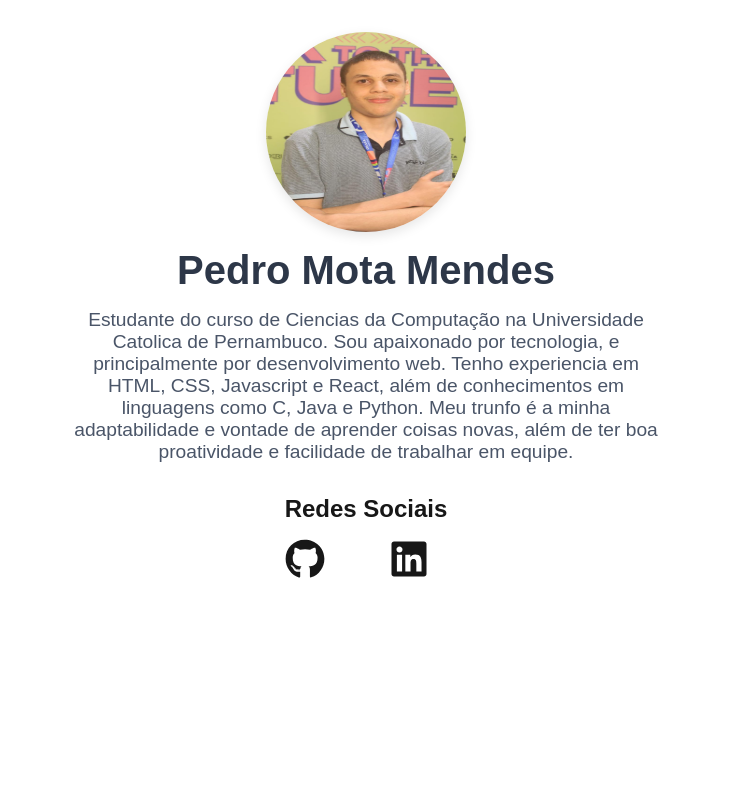
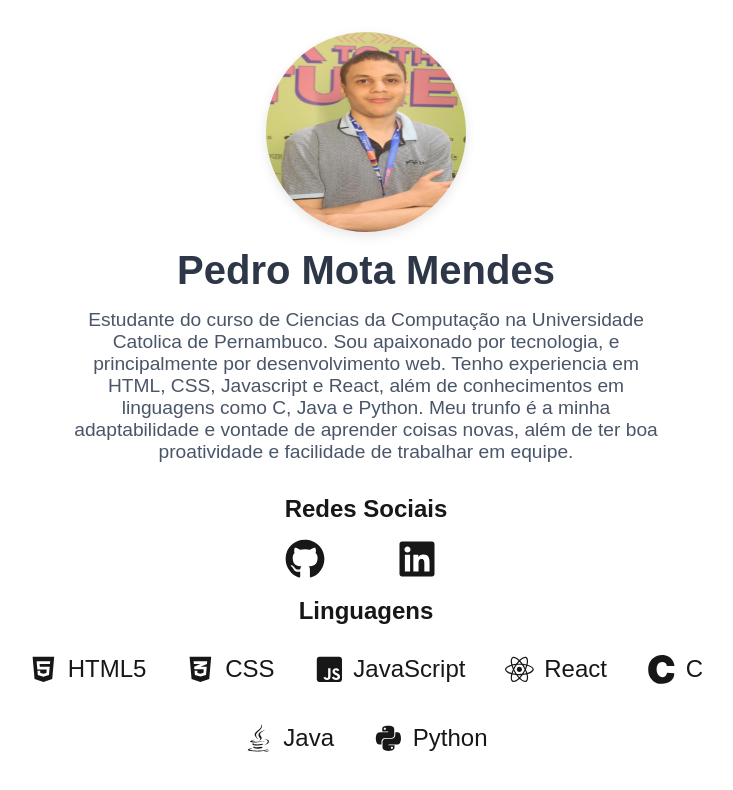
Before and after one commit to pep287/pedro-portfolio, a Next.js app in the folder pedro-portfolio/: page / in a window 1280 px wide. Shown: the top 790 px of the page, without its empty margins (274-1007 px from the left). Built offline with nearby package versions, Linux system fonts and the light colour scheme.

Commit message:
languages component added, and module fix on socials

```diff
--- a/pedro-portfolio/app/page.js
+++ b/pedro-portfolio/app/page.js
@@ -1,6 +1,7 @@
 import Image from "next/image";
 import styles from "./page.module.css";
 import Socials from "../components/Socials";
+import Languages from "../components/Languages";
 export default function Home() {
   return (
     <main className={styles.container}>
@@ -23,6 +24,9 @@ export default function Home() {
       <div className={styles.socials}>
         <Socials />
       </div>
+      <div className={styles.Languages}>
+        <Languages />
+      </div>
     </main>
   );
 }
--- /dev/null
+++ b/pedro-portfolio/components/Languages.js
@@ -0,0 +1,48 @@
+import style from "./languages.module.css";
+import {
+  FaPython,
+  FaJava,
+  FaHtml5,
+  FaCss3Alt,
+  FaJsSquare,
+  FaReact,
+} from "react-icons/fa";
+import { SiC } from "react-icons/si";
+
+export default function Languages() {
+  return (
+    <section className={style.Languages}>
+      <h1 className={style.title}>Linguagens</h1>
+
+      <ul className={style.listLanguages}>
+        <li className={style.li}>
+          <FaHtml5 className={style.icon} />
+          HTML5
+        </li>
+        <li className={style.li}>
+          <FaCss3Alt className={style.icon} />
+          CSS
+        </li>
+        <li className={style.li}>
+          <FaJsSquare className={style.icon} />
+          JavaScript
+        </li>
+        <li className={style.li}>
+          <FaReact className={style.icon} />
+          React
+        </li>
+        <li className={style.li}>
+          <SiC className={style.icon} />C
+        </li>
+        <li className={style.li}>
+          <FaJava className={style.icon} />
+          Java
+        </li>
+        <li className={style.li}>
+          <FaPython className={style.icon} />
+          Python
+        </li>
+      </ul>
+    </section>
+  );
+}
--- a/pedro-portfolio/components/Socials.js
+++ b/pedro-portfolio/components/Socials.js
@@ -1,10 +1,10 @@
-import styles from "./socials.style.css";
+import styles from "./socials.module.css";
 import { FaLinkedin, FaGithub } from "react-icons/fa";
 export default function Socials() {
   return (
     <div>
       <h2>Redes Sociais</h2>
-      <ul className="socials">
+      <ul className={styles.socials}>
         <li>
           <a
             href="https://github.com/pep287"
--- /dev/null
+++ b/pedro-portfolio/components/languages.module.css
@@ -0,0 +1,35 @@
+.Languages {
+  display: block;
+  padding: 3% 10%;
+  margin-bottom: 10%;
+}
+
+.listLanguages {
+  display: flex;
+  flex-wrap: wrap;
+  justify-content: center;
+  gap: 40px;
+  list-style: none;
+  padding: 0;
+}
+
+.li {
+  display: flex;
+  align-items: center;
+  gap: 10px;
+  font-size: 1.5rem;
+  color: var(--primary);
+}
+
+.icon {
+  width: 1.8rem;
+  height: 1.8rem;
+  color: var(--primary);
+}
+
+.title {
+  text-align: center;
+  color: var(--primary);
+  margin-top: -20px;
+  margin-bottom: 30px;
+}
--- a/pedro-portfolio/components/socials.style.css
+++ b/pedro-portfolio/components/socials.module.css
@@ -1,6 +1,6 @@
 .socials {
   display: flex;
-  gap: 4rem;
+  gap: 4.5rem;
   margin-top: 1rem;
   list-style: none;
 }
```
